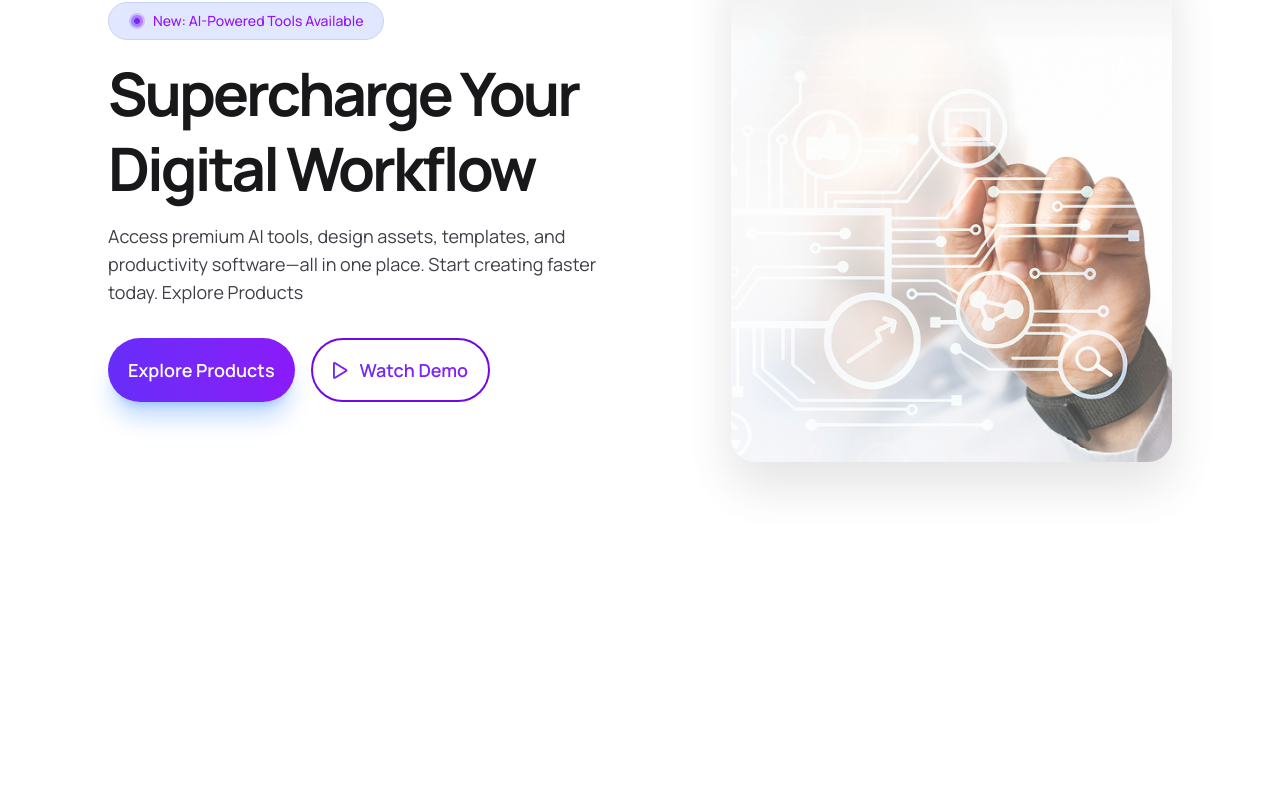
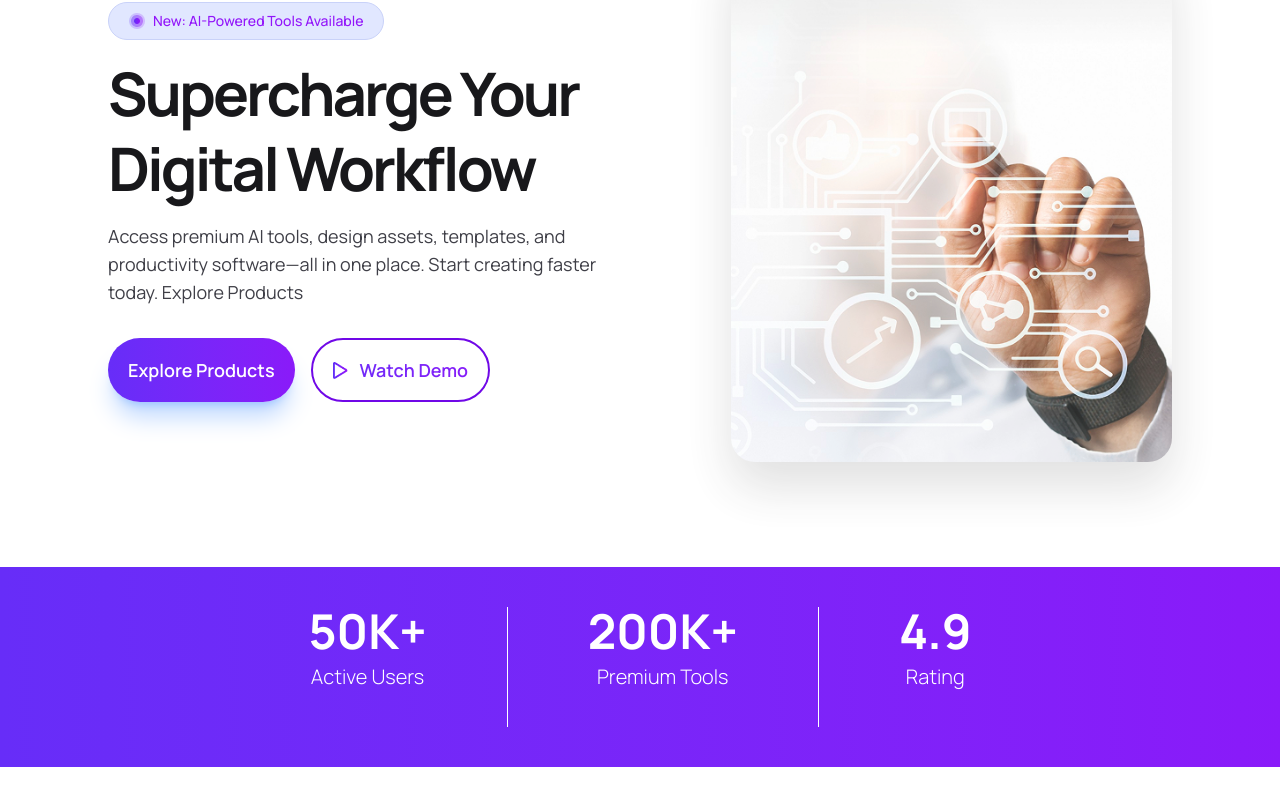
Before and after one commit to AritraApon/Digital-tools--platform, a React (Vite) app: page / in a window 1280 px wide. Shown: the part 252-1058 px from the top of the page. Before the commit the page ends 819 px from the top, so only its background shows below. Built offline with nearby package versions, Linux system fonts and the light colour scheme.

Commit message:
starts banner add

```diff
--- a/src/App.jsx
+++ b/src/App.jsx
@@ -1,5 +1,6 @@
 import Hero from "./Components/Hero Banner/Hero"
 import Navbar from "./Components/Navbar/Navbar"
+import StartsBanner from "./Components/StarsBanner/StartsBanner"
 
 function App() {
 
@@ -9,6 +10,7 @@ function App() {
       <div className="container mx-auto">
         <Navbar />
         <Hero/>
+        <StartsBanner/>
 
 
       </div>
--- /dev/null
+++ b/src/Components/StarsBanner/StartsBanner.jsx
@@ -0,0 +1,29 @@
+import React from 'react';
+
+const StartsBanner = () => {
+    return (
+        <div className='bg-linear-to-r from-[#672df8] to-[#8a1af9] py-4 md:py-10 my-10'>
+            <div className='flex flex-col md:flex-row gap-1 md:gap-10 lg:gap-20 justify-center  text-white  text-center'>
+                <div className='space-y-2'>
+                    <h1 className='text-3xl md:text-5xl font-bold'>50K+</h1>
+                    <p className='text-sm md:text-xl font-light'>Active Users</p>
+                </div>
+                <div className="w-px h-30 bg-white"></div>
+
+                <div className='space-y-2'>
+                    <h1 className='text-3xl md:text-5xl font-bold'>200K+</h1>
+                    <p className='text-sm md:text-xl font-light'>Premium Tools</p>
+                </div>
+
+               <div className="w-px h-30 bg-white"></div>
+                <div className='space-y-2'>
+                    <h1 className='text-3xl md:text-5xl font-bold'>4.9</h1>
+                    <p className='text-sm md:text-xl font-light'>Rating</p>
+                </div>
+
+            </div>
+        </div>
+    );
+};
+
+export default StartsBanner;
```
